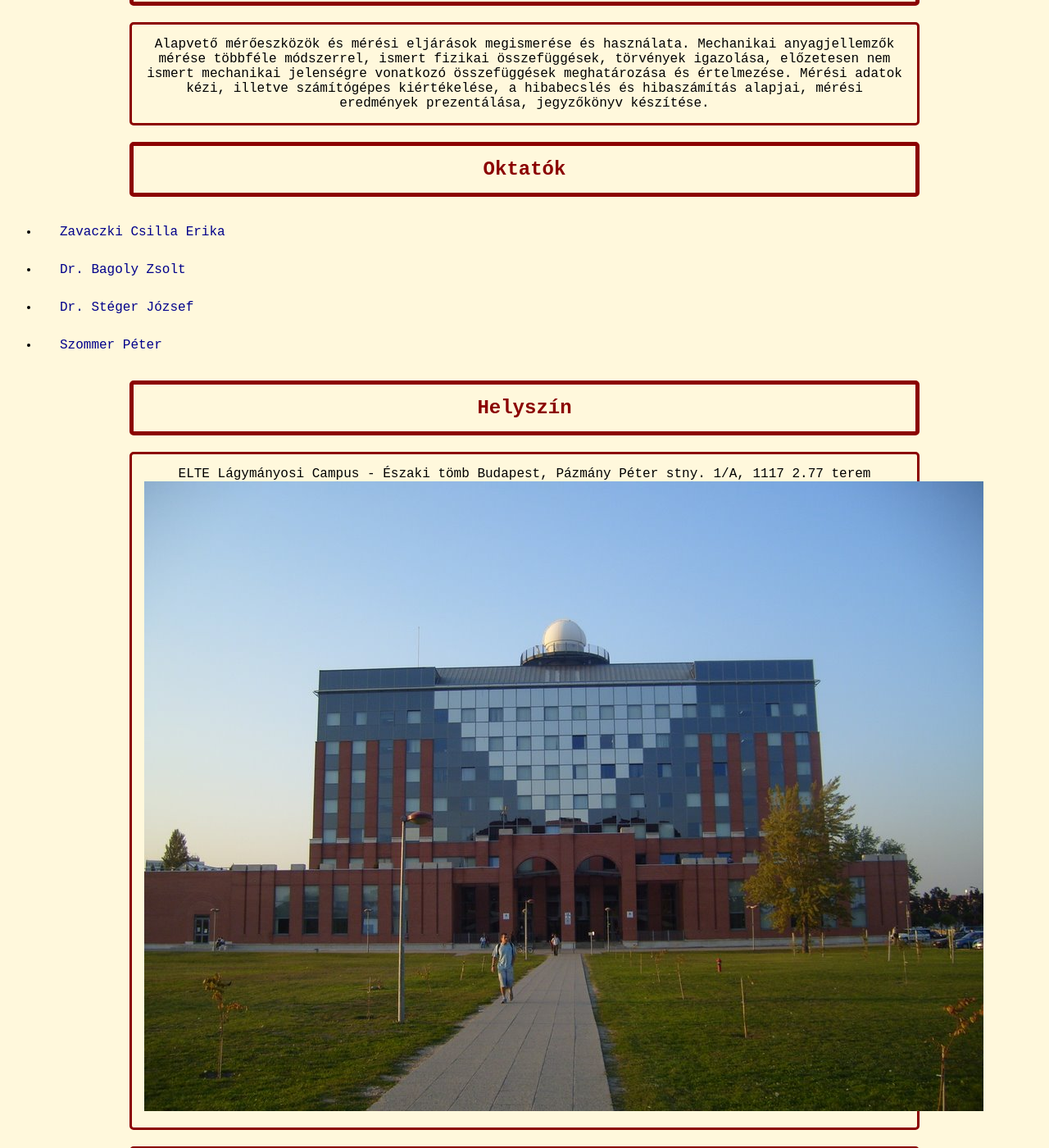
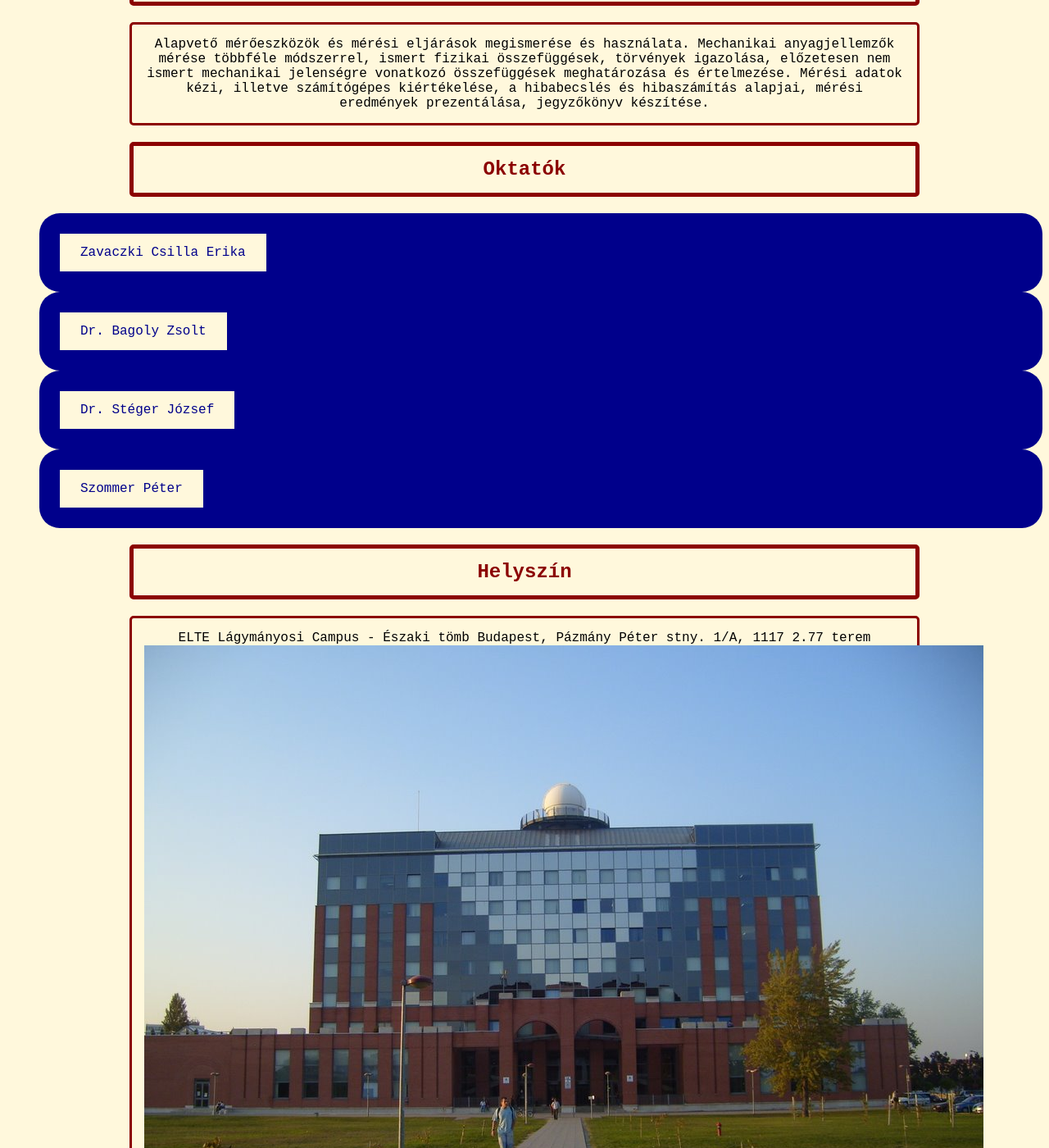
Before and after one commit to B-Lorentz/B-Lorentz.github.io, a Jekyll site: the page built from myfizlab.md, in a window 1280 px wide and 1400 px high, scrolled down 537 px. Shown: the whole window at 82% size. Built offline with Jekyll 4.4.1, drawn with Linux system fonts in a browser that asks for light colours.

Commit message:
Update cou_style.css

```diff
--- a/assets/css/cou_style.css
+++ b/assets/css/cou_style.css
@@ -75,3 +75,11 @@ a:hover, a:active {
 a:active {
   color: blue;
 }
+li {
+	background-color: darkblue;
+    	display: block;
+	border-radius: 25px;
+	padding: 25px;
+	border: 15px;
+
+}
```
